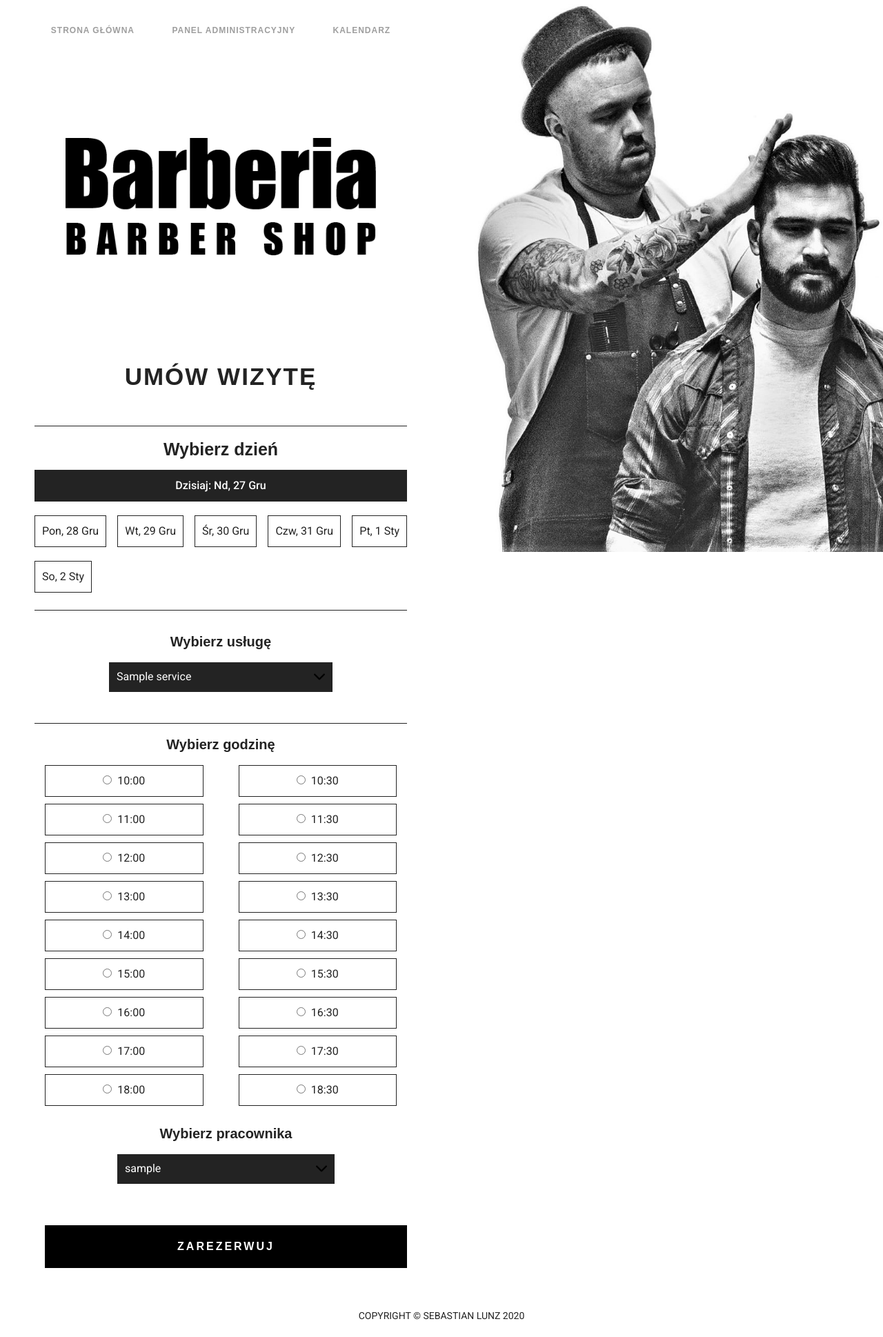
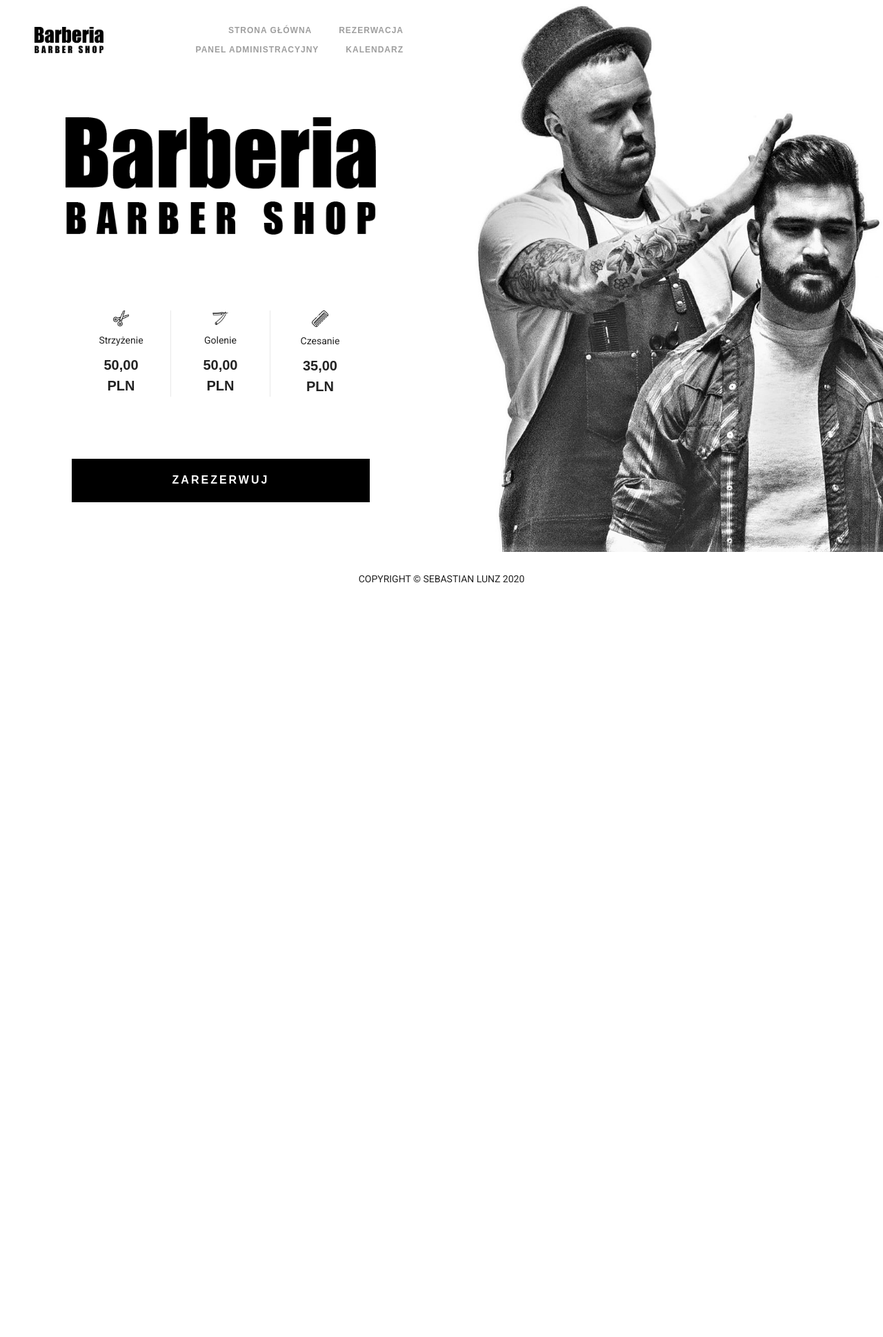
Before and after one commit to SebastianLunz/Reservation-on-heroku, a Django app: page / in a window 1280 px wide. Shown: the whole page at 69% size. After the commit the page ends 845 px from the top, so only its background shows below. Run offline with Django 3.2, Linux system fonts and the light colour scheme; tables that the repository leaves empty hold one stand-in row (values such as "Sample post"); some web fonts are replaced.

Commit message:
added calendar and main page

```diff
--- a/bookings/static/bookings/main.css
+++ b/bookings/static/bookings/main.css
@@ -32,9 +32,8 @@ h1 {
 
 h2 {
     font-size: 35px;
-    font-weight: 800;
+    font-weight: 700;
     text-transform: uppercase;
-    letter-spacing: 2px;
 }
 
 h3 {
@@ -43,7 +42,7 @@ h3 {
 
 h4 {
     font-size: 20px;
-    padding: 0 0 15px 0;
+    padding: 10px 0;
 }
 
 h5 {
@@ -122,7 +121,7 @@ footer {
     color: #232323;
 }
 
-input.book-btn {
+.book-btn, .book-btn-main {
     width: 100%;
     margin: 30px auto;
     padding: 20px;
@@ -137,10 +136,20 @@ input.book-btn {
     border: 1px solid #000000;
 }
 
-input.book-btn:hover {
-    background-color: #ffffff;
-    border: 1px solid #000000;
-    color: #000000;
+.book-btn:hover, .book-btn-main:hover {
+    border: 1px solid #232323;
+    background-color: #232323;
+    color: #9e9e9e;
+}
+
+.book-btn-main {
+    width: 80%;
+}
+
+.book-btn-main a {
+    color: #ffffff;
+    display: block;
+    width: 100%;
 }
 
 select {
@@ -180,32 +189,48 @@ select {
     top: 0;
     left: 0;
     width: 100%;
+    padding: 0 20px;
     z-index: 99;
 }
 
+.nav-wrapper {
+    display: flex;
+    justify-content: space-between;
+    align-items: center;
+    width: 100%;
+    padding: 0 30px;
+    background-color: #ffffff;
+}
+
+.nav-wrapper .navigation-logo {
+    padding: 0;
+    margin: 0;
+}
+
+.nav-wrapper .navigation-logo img {
+    display: block;
+    width: 100px;
+}
+
+
 .navigation {
-    font-family: 'Barlow', sans-serif;
     background-color: #ffffff;
     margin: 0;
-    font-size: 12px;
-    font-weight: 800;
-    text-transform: uppercase;
-    letter-spacing: 1px;
     padding: 30px 0;
-    margin: 0;
-    text-align: center;
+    text-align: right;
 }
 
 .navigation li {
     display: inline-block;
-    margin: 0 30px 0 0;
-}
-
-.navigation li:last-child {
-    margin: 0;
+    margin: 0 15px 0 0;
 }
 
 .navigation li a {
+    font-family: 'Barlow', sans-serif;
+    font-size: 12px;
+    font-weight: 700;
+    text-transform: uppercase;
+    letter-spacing: 1px;
     display: block;
     color: #9e9e9e;
     font-family: 'Barlow', sans-serif;
@@ -219,7 +244,7 @@ select {
 
 .logo-main {
     width: 75%;
-    margin: 200px auto 150px auto;
+    margin: 50px auto;
 }
 
 .logo-main img {
@@ -230,7 +255,48 @@ select {
 .main-content {
     width: 100%;
     min-height: 100vh;
-    padding: 0 20px 10px 20px;
+    padding: 50px 20px 10px 20px;
+}
+
+.main-services {
+    width: 80%;
+    margin: 30px auto;
+    display: flex;
+    flex-wrap: wrap;
+    padding: 0;
+}
+
+.main-services .simple-service {
+    width: calc(100%/3);
+    padding: 0 30px;
+    border-right: 1px solid #e9e9e9;
+    margin: 0 0 30px 0;
+}
+
+.main-services .simple-service:last-of-type {
+    border: none;
+}
+
+.main-services .simple-service img {
+    display: block;
+    width: 100%;
+    padding: 0 30px;
+}
+
+.main-services .simple-service h6 {
+    font-size: 14px;
+    margin: 10px 0;
+    font-weight: 400;
+    font-family: 'Roboto', sans-serif;
+}
+
+.main-services .simple-service p {
+    font-size: 20px;
+    font-family: 'Barlow', sans-serif;
+    font-weight: 800;
+    text-align: center;
+    padding: 0;
+    margin: 0;
 }
 
 .content-wrapper {
@@ -257,7 +323,7 @@ select {
 
 .content-wrapper .content-box .week-box li {
     margin: 10px 0;
-    border: 1px solid #232323;
+    border: 1px solid #e9e9e9;
 }
 
 .content-wrapper .content-box .week-box li:first-of-type {
@@ -281,7 +347,7 @@ select {
 .content-wrapper .content-box .week-box .selectedDate a {
     font-weight: 500;
     background-color: #232323;
-    color: #ffffff;
+    color: #e9e9e9;
 }
 
 .content-wrapper .content-box .content-table {
@@ -292,19 +358,10 @@ select {
 
 .content-wrapper .content-box .content-table .box {
     width: 100%;
-    padding: 0 15px;
     margin: 15px 0;
     display: flex;
     flex-flow: column;
     align-items: center;
-}
-
-.content-wrapper .content-box .content-table .box:first-of-type {
-    padding-left: 0;
-}
-
-.content-wrapper .content-box .content-table .box:last-of-type {
-    padding-right: 0;
 }
 
 .content-wrapper .content-box .content-table .box .day-box {
@@ -320,14 +377,14 @@ select {
     margin: 0 0 10px 0;
     padding: 0;
     color: #232323;
-    border: 1px solid #232323;
+    border: 1px solid #e9e9e9;
     text-align: center;
     transition: .2s;
 }
 
 .content-wrapper .content-box .content-table .box .day-box li:hover {
     background-color: #232323;
-    color: #ffffff;
+    color: #e9e9e9;
 }
 
 .content-wrapper .content-box .content-table .box .day-box li label {
@@ -337,10 +394,13 @@ select {
 }
 
 .content-wrapper .content-box .content-table .box .day-box li.reserved {
-    color: #585858;
-    background-color: #232323;
-    border: 1px solid #232323;
+    color: #9e9e9e;
+    border: 1px solid #e9e9e9;
     padding: 10px;
+}
+
+.content-wrapper .content-box .content-table .box .day-box li.reserved:hover {
+    background: none;
 }
 
 .add-wrapper {
@@ -388,7 +448,7 @@ select {
 .divider {
     width: 100%;
     height: 1px;
-    background-color: #232323;
+    background-color: #e9e9e9;
     margin: 15px 0;
 }
 
@@ -401,13 +461,9 @@ select {
     padding: 20px 0;
 }
 
-
-
 .reservation-info, .reservation-info th, .reservation-info td {
-    border: 1px solid #000000;
+    border: 1px solid #e9e9e9;
     border-collapse: collapse;
-    /* text-align: center; */
-
 }
 
 .reservation-info {
@@ -425,9 +481,3 @@ select {
 th, td {
     padding: 10px;
 }
-
-/* table .reservation-form,
-th .reservation-form,
-td .reservation-form {
-    border: none;
-} */
--- a/bookings/templates/base.html
+++ b/bookings/templates/base.html
@@ -16,9 +16,16 @@
         <div class="main-bg"></div>
         <nav class="menu">
             <div class="container">
+                <div class="nav-wrapper">
+                    <div class="navigation-logo">
+                        <img src="{% static 'bookings/img/logo.png' %}">
+                    </div>
                     <ul class="navigation">
                         <li>
-                        <a href="{% url 'bookings:index' %}">Strona główna</a>
+                            <a href="{% url 'bookings:main_page' %}">Strona główna</a>
+                        </li>
+                        <li>
+                            <a href="{% url 'bookings:index' %}">Rezerwacja</a>
                         </li>
                         <li>
                             <a href="{% url 'admin:index' %}">Panel administracyjny</a>
@@ -32,14 +39,13 @@
                             </li>
                         {% endif %}
                     </ul>
+                </div>
             <div>
         </nav>
         <main>
             <div class="container">
                 <div class="main-content">
-                    <div class="logo-main">
-                        <img src="{% static 'bookings/img/logo.png' %}">
-                    </div>
+
                     {% block main %}{% endblock %}
                 </div>
             </div>
--- a/bookings/templates/bookings/calendar.html
+++ b/bookings/templates/bookings/calendar.html
@@ -7,12 +7,12 @@
     <h3>Witaj, {{ user }}</h3>
         <table class="reservation-info">
             <tr>
+                <th>Kod rezerwacji</th>
                 <th>Usługa</th>
                 <th>Data usługi</th>
                 <th>Czas trwania usługi</th>
                 <th>Pracownik</th>
                 <th>Status</th>
-                <th>Kod rezerwacji</th>
                 <th>Klient</th>
             </tr>
             {% for reservation in object_list %}
--- a/bookings/templates/bookings/index.html
+++ b/bookings/templates/bookings/index.html
@@ -8,7 +8,7 @@
         <div class="divider"></div>
         <div class="content-box">
 
-            <h3>Wybierz dzień</h3>
+            <h4>Wybierz dzień</h4>
             <ul class="week-box">
             {% for day in week %}
                 <li class="{% if selected_date == day %}selectedDate{% endif %}">
@@ -40,11 +40,11 @@
                             <li class="{% if is_reserved %}reserved{% else %}free{% endif %}">
                             {% if not is_reserved %}
                                 <label>
-                                    <input type="radio" name="timestamp" value="{{ date|date:"c" }}" required>&nbsp;
-                                    {{ date|date:"G:i" }}
+                                    <input type="radio" name="timestamp" value="{{ date|date:"c" }}" required>&nbsp;{{ date|date:"G:i" }}
                                 </label>
                             {% else %}
-                                {{ date|date:"G:i" }}
+                                {% comment %} {{ date|date:"G:i" }} {% endcomment %}
+                                termin niedostępny
                             {% endif %}
                             </li>
                         {% endfor %}
--- /dev/null
+++ b/bookings/templates/bookings/main.html
@@ -0,0 +1,30 @@
+{% extends "base.html" %}
+{% load static %}
+
+{% block main %}
+    <div class="logo-main">
+        <img src="{% static 'bookings/img/logo.png' %}">
+    </div>
+    <div class="content-wrapper">
+        <div class="main-services">
+            <div class="simple-service">
+                <img src="{% static 'bookings/img/scissors.png' %}" alt="Strzyżenie">
+                <h6>Strzyżenie</h6>
+                <p>50,00 PLN</p>
+            </div>
+            <div class="simple-service">
+                <img src="{% static 'bookings/img/razor.png' %}" alt="Golenie">
+                <h6>Golenie</h6>
+                <p>50,00 PLN</p>
+            </div>
+            <div class="simple-service">
+                <img src="{% static 'bookings/img/comb.png' %}" alt="Czesanie">
+                <h6>Czesanie</h6>
+                <p>35,00 PLN</p>
+            </div>
+        </div>
+        <button class="book-btn-main">
+            <a href="{% url 'bookings:index' %}">Zarezerwuj</a>
+        </button>
+    </div>
+{% endblock %}
--- a/bookings/urls.py
+++ b/bookings/urls.py
@@ -5,7 +5,8 @@ from . import views
 
 app_name = "bookings"
 urlpatterns = [
-    path('', views.IndexView.as_view(), name="index"),
+    path('', views.MainPage.as_view(), name="main_page"),
+    path('reservations', views.IndexView.as_view(), name="index"),
     path('<int:year>/<int:month>/<int:day>', views.IndexView.as_view(), name="index"),
     path('add/', views.AddReservation.as_view(), name="add"),
     path('confirm/<str:code>/', views.ConfirmReservation.as_view(), name="confirm"),
--- a/bookings/views.py
+++ b/bookings/views.py
@@ -4,11 +4,15 @@ from django.contrib.auth.mixins import LoginRequiredMixin
 from django.contrib.auth.models import User
 from django.http import Http404
 from django.shortcuts import render
-from django.views.generic import ListView, CreateView, DeleteView
+from django.views.generic import ListView, CreateView, DeleteView, TemplateView
 from django.urls import reverse_lazy, reverse
 
 from .forms import BaseReservationForm, ReservationForm
 from .models import Service, Reservation
+
+
+class MainPage(TemplateView):
+    template_name = "bookings/main.html"
 
 
 class IndexView(ListView):
```
Also changed, not shown: bookings/static/bookings/img/comb.png (added), bookings/static/bookings/img/razor.png (added), bookings/static/bookings/img/scissors.png (added). Lines whose indentation alone changed are shown as unchanged.
